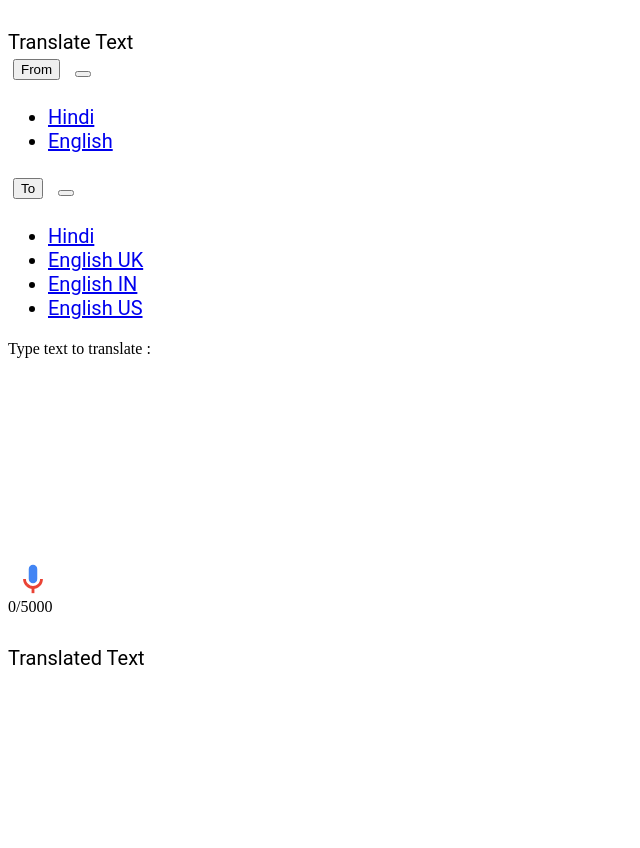
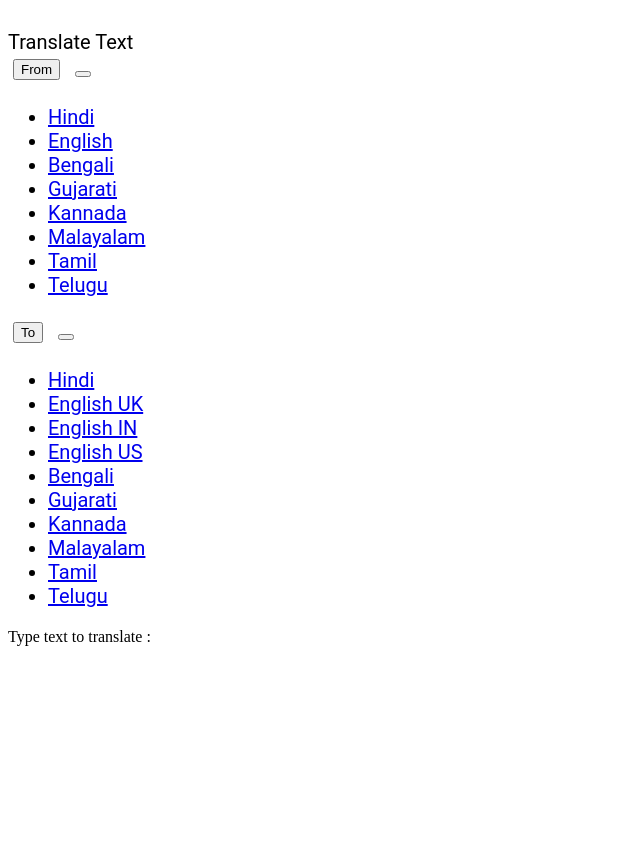
Before and after one commit to sid597/bolowiki.com, a Flask app: template bolowikiApp/templates/translate/main.html in a window 1280 px wide. Shown: the top 848 px of the page, without its empty margins (0-640 px from the left). Run offline with Flask 2, Linux system fonts and the light colour scheme; the template is opened without the code that fills it, so the values that code supplies are empty; parts of the project's set-up code (start-up, migrations or seed data) failed here and were passed over.

Commit message:
Added more languages and fixed the endpoints and language selection

```diff
--- a/bolowikiApp/static/js/translate/translate.js
+++ b/bolowikiApp/static/js/translate/translate.js
@@ -109,18 +109,23 @@ const LANGUAGES = {
 };
 
 const speechToText = {
-  'en-UK': 'en',
+  'en-GB': 'en',
   'en-IN': 'en',
   'en-US': 'en',
-  hi: 'hi',
-}
-
+  'hi-IN': 'hi',
+  'bn-IN': 'bn',
+  'gu-IN': 'gu',
+  'kn-IN': 'kn',
+  'ml-IN': 'ml',
+  'ta-IN': 'ta',
+  'te-IN': 'te',
+};
 
 document.addEventListener('DOMContentLoaded', () => {
   const textareaElement = document.querySelector('.textareaElement');
   const textToTranslate = document.querySelector('#textToTranslate');
   const translateTextToSpeech = document.querySelector('#translateTextToSpeech');
-  const translatedCardBody = document.querySelector('#translatedCardBody');
+  const translatedTextResultBody = document.querySelector('#translatedCardBody');
   const micIconModal = new bootstrap.Modal(document.querySelector('#micIconModal'));
   const micIcon = document.querySelector('#micIcon');
   const micIconCurrentStatus = document.querySelector('#micIconCurrentStatus');
@@ -128,28 +133,79 @@ document.addEventListener('DOMContentLoaded', () => {
   const voiceSelectDropdownButton = document.querySelector('#voiceSelectDropdownButton');
   const translateLanguageFromDropdownButton = document.querySelector('#translateLanguageFromDropdownButton');
   const translateLanguageToDropdownButton = document.querySelector('#translateLanguageToDropdownButton');
-  let convertSpeechToLanguage = 'hi';
+  let fromLanguage = 'en-US';
+  let toLanguage = 'hi-IN';
 
   const nameToSaveWith = document.querySelector('#nameToSaveWith');
   const characterCount = document.querySelector('#characterCount');
   textareaElement.focus();
+
+
+  // #############################################################################
+  // ## Xhhr Requests                                                           ##
+  // #############################################################################
+
+  function requestToTextTranslate() {
+    const textToTranslateData = textToTranslate.textContent.trim();
+    if (textToTranslateData.length !== 0) {
+      characterCount.innerHTML = textToTranslateData.length;
+      const request = new XMLHttpRequest();
+      request.open('POST', '/translate/toText/');
+      request.onload = () => {
+        const responseData = JSON.parse(request.responseText);
+        translatedTextResultBody.innerHTML = responseData.translatedTextResponse;
+      };
+      const postData = JSON.stringify({
+        textToTranslate: textToTranslateData,
+        srcLanguage: speechToText[fromLanguage],
+        destLanguage: speechToText[toLanguage],
+      });
+      console.log(`Data to send for speech translation is ${postData}`);
+      request.setRequestHeader('Content-type', 'application/json');
+      request.send(postData);
+    } else {
+      translatedTextResultBody.innerHTML = '';
+    }
+  }
+
+  function requestToSpeechTranslate() {
+    const textToTranslateData = translatedTextResultBody.innerHTML;
+    const request = new XMLHttpRequest();
+    console.log('translateTextToSpeech clicked');
+    request.open('POST', '/translate/toSpeech/');
+    request.onload = () => {
+
+    };
+    const postData = JSON.stringify({
+      textToConvert: textToTranslateData,
+      translateLanguage: toLanguage,
+      nameToSaveWith: nameToSaveWith.value.length !== 0 ? nameToSaveWith.value : 'sid_translate',
+      voiceGender: voiceSelectDropdownButton.textContent,
+    });
+    request.setRequestHeader('Content-type', 'application/json');
+    console.log(`Data to send for speech translation is ${postData}`);
+    request.send(postData);
+  }
 
   // #############################################################################
   // ## Dropdown buttons update text                                      ##
   // #############################################################################
 
   // Language translate from dropdown
-  translateLanguageFromDropdownButton.textContent = 'Hindi  ';
+  translateLanguageFromDropdownButton.textContent = 'English  ';
   document.querySelector('#translateLanguageFromList').addEventListener('click', (e) => {
-    console.log(e.target.textContent);
+    console.log(e.target.id);
     translateLanguageFromDropdownButton.textContent = `${e.target.textContent}  `;
+    fromLanguage = e.target.id;
+    requestToTextTranslate();
   });
   // Language translate to dropdown
   translateLanguageToDropdownButton.textContent = 'Hindi  ';
   document.querySelector('#translateLanguageToList').addEventListener('click', (e) => {
-    console.log(e.target.textContent);
+    console.log(e.target.id);
     translateLanguageToDropdownButton.textContent = `${e.target.textContent}  `;
-    convertSpeechToLanguage = e.target.id;
+    toLanguage = e.target.id;
+    requestToTextTranslate();
   });
   // Voice gender dropdown
   voiceSelectDropdownButton.textContent = 'Male  ';
@@ -164,52 +220,18 @@ document.addEventListener('DOMContentLoaded', () => {
     document.execCommand('inserttext', false, event.clipboardData.getData('text/plain'));
   });
 
+
   // #############################################################################
-  // ## Translate Text                                       ##
+  // ## Translate Text                                                          ##
   // #############################################################################
 
   // Translte the text which is added
 
-  textToTranslate.addEventListener('input', () => {
-    const textToTranslateData = textToTranslate.textContent;
-    characterCount.innerHTML = textToTranslateData.length;
-    const request = new XMLHttpRequest();
-    request.open('POST', '/translate/toText/');
-    request.onload = () => {
-      const responseData = JSON.parse(request.responseText);
-      translatedCardBody.innerHTML = responseData.translatedTextResponse;
-    };
-    const postData = JSON.stringify({
-      textToTranslate: textToTranslateData,
-      srcLanguage: 'en',
-      // destLanguage: 'en',
-      destLanguage: speechToText[convertSpeechToLanguage],
-    });
-    console.log(`Data to send for speech translation is ${postData}`);
-    request.setRequestHeader('Content-type', 'application/json');
-    request.send(postData);
-  });
+  textToTranslate.addEventListener('input', requestToTextTranslate);
 
   // Translate text to speech
 
-  translateTextToSpeech.addEventListener('click', () => {
-    const textToTranslateData = translatedCardBody.innerHTML;
-    const request = new XMLHttpRequest();
-    console.log('translateTextToSpeech clicked');
-    request.open('POST', '/translate/toSpeech/');
-    request.onload = () => {
-
-    };
-    const postData = JSON.stringify({
-      textToConvert: textToTranslateData,
-      translateLanguage: convertSpeechToLanguage,
-      nameToSaveWith: nameToSaveWith.value.length !== 0 ? nameToSaveWith.value : 'sid_translate',
-      voiceGender: voiceSelectDropdownButton.textContent,
-    });
-    request.setRequestHeader('Content-type', 'application/json');
-    console.log(`Data to send for speech translation is ${postData}`);
-    request.send(postData);
-  });
+  translateTextToSpeech.addEventListener('click', requestToSpeechTranslate);
 
   // #############################################################################
   // ## Voice Input related Functions                                          ##
@@ -242,7 +264,8 @@ document.addEventListener('DOMContentLoaded', () => {
       recognition.interimResults = true;
       // TODO : Change the language detection
       // recognition.lang = getmicIconLanguage();
-      recognition.lang = 'en-US';
+      // recognition.lang = 'en-US';
+      recognition.lang = speechToText[fromLanguage];
 
       console.debug(`recognition data is ${recognition}`);
 
--- a/bolowikiApp/templates/translate/languageDropdown.html
+++ b/bolowikiApp/templates/translate/languageDropdown.html
@@ -18,8 +18,14 @@
       id="translateLanguageFromList"
       aria-labelledby="dropdownMenuButton"
     >
-    <li><a class="dropdown-item" href="#" id='hi'>Hindi</a></li>
-    <li><a class="dropdown-item" href="#" id='en'>English</a></li>
+    <li><a class="dropdown-item" href="#" id='hi-IN'>Hindi</a></li>
+    <li><a class="dropdown-item" href="#" id='en-IN'>English</a></li>
+    <li><a class="dropdown-item" href="#" id='bn-IN'>Bengali</a></li>
+    <li><a class="dropdown-item" href="#" id='gu-IN'>Gujarati</a></li>
+    <li><a class="dropdown-item" href="#" id='kn-IN'>Kannada</a></li>
+    <li><a class="dropdown-item" href="#" id='ml-IN'>Malayalam</a></li>
+    <li><a class="dropdown-item" href="#" id='ta-IN'>Tamil</a></li>
+    <li><a class="dropdown-item" href="#" id='te-IN'>Telugu</a></li>
     </ul>
   </div>
 </div>
@@ -43,10 +49,16 @@
       id="translateLanguageToList"
       aria-labelledby="dropdownMenuButton"
     >
-      <li><a class="dropdown-item" href="#" id='hi'>Hindi</a></li>
+      <li><a class="dropdown-item" href="#" id='hi-IN'>Hindi</a></li>
       <li><a class="dropdown-item" href="#" id='en-GB'>English UK</a></li>
       <li><a class="dropdown-item" href="#" id='en-IN'>English IN</a></li>
-      <li><a class="dropdown-item" href="#" id='en'>English US</a></li>
+      <li><a class="dropdown-item" href="#" id='en-US'>English US</a></li>
+      <li><a class="dropdown-item" href="#" id='bn-IN'>Bengali</a></li>
+      <li><a class="dropdown-item" href="#" id='gu-IN'>Gujarati</a></li>
+      <li><a class="dropdown-item" href="#" id='kn-IN'>Kannada</a></li>
+      <li><a class="dropdown-item" href="#" id='ml-IN'>Malayalam</a></li>
+      <li><a class="dropdown-item" href="#" id='ta-IN'>Tamil</a></li>
+      <li><a class="dropdown-item" href="#" id='te-IN'>Telugu</a></li>
     </ul>
   </div>
 </div>
```
